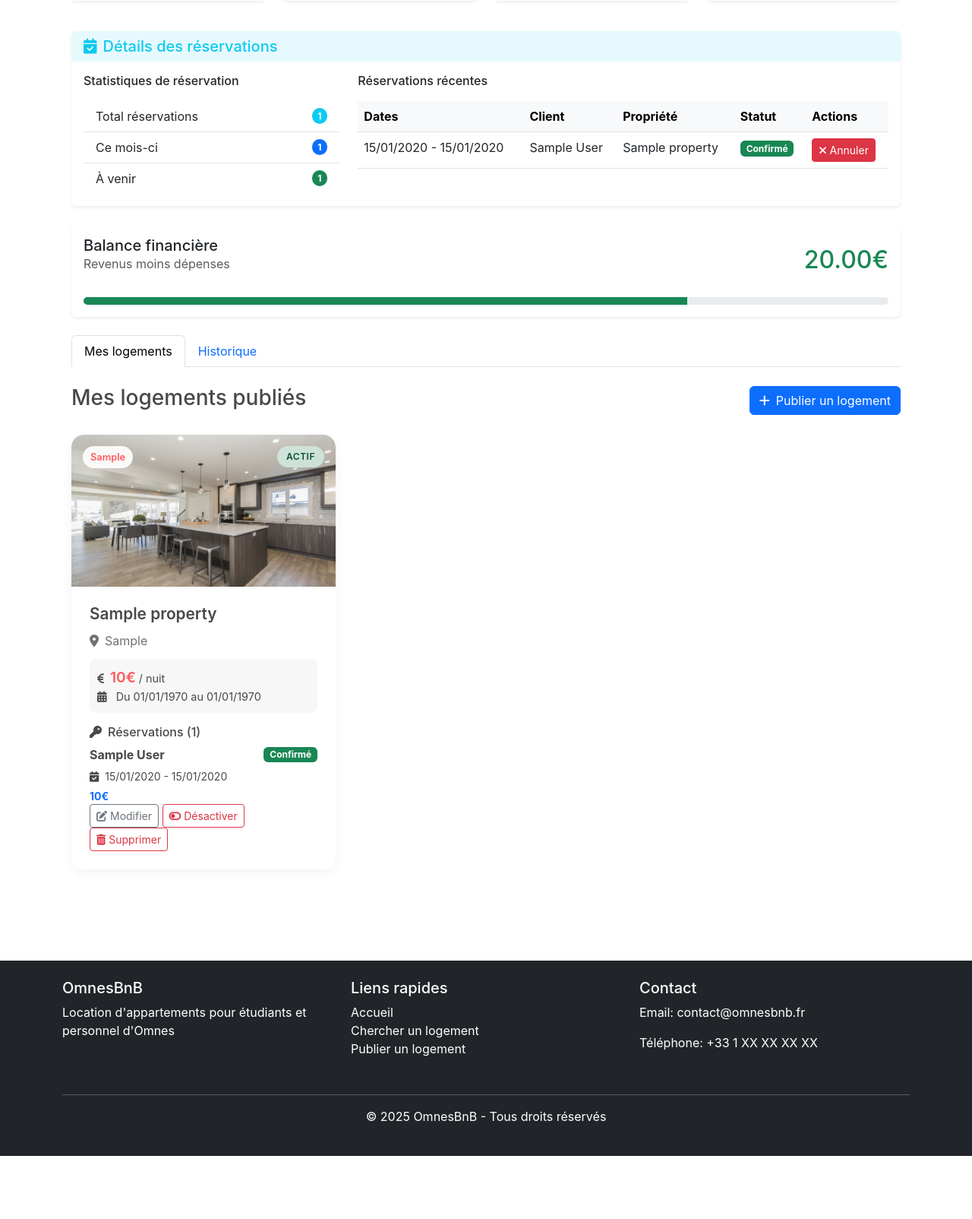
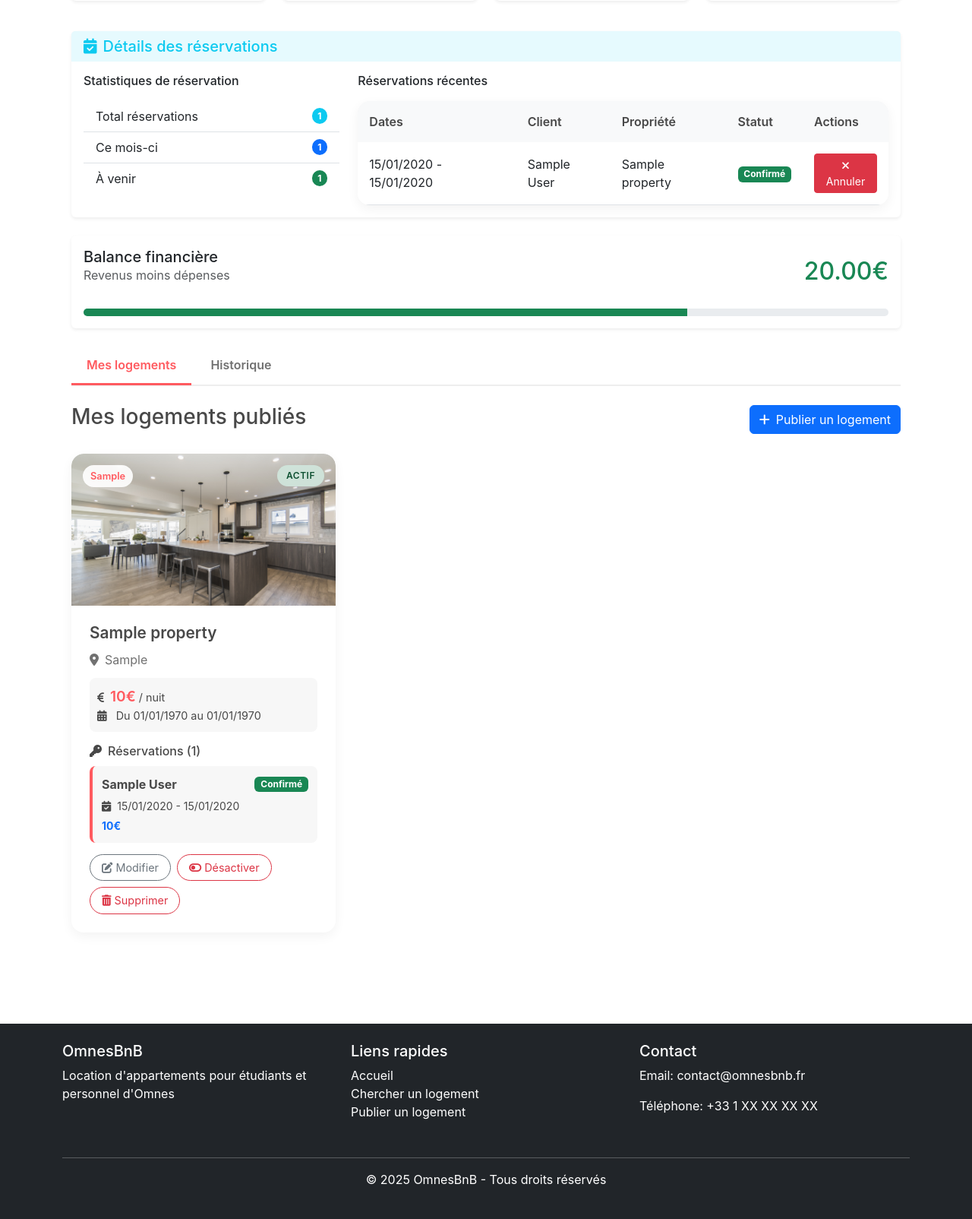
Before and after one commit to JeremyGnt/OmnesBnb, a PHP site: page /pages/my-rentals.php in a window 1280 px wide. Shown: the part 435-2039 px from the top of the page at 76% size. Before the commit the page ends 1956 px from the top, so only its background shows below. Run offline with PHP 8.4, Linux system fonts and the light colour scheme; the visitor is signed in with stand-in values (Sample User, id 1); tables that the repository leaves empty or names only in its code hold one stand-in row (values such as "Sample post").

Commit message:
New tab styling dans my-rentals.css

```diff
--- a/css/my-rentals.css
+++ b/css/my-rentals.css
@@ -145,27 +145,98 @@
     color: #444;
 }
 
-/* Card styling */
-.card-item {
-    background-color: #f8f8f8;
+
+.booking-item {
+    background-color: var(--light-bg);
     border-radius: 8px;
     padding: 12px;
     margin-top: 10px;
-    border-left: 4px solid #ff5a5f;
+    border-left: 4px solid var(--primary-color);
 }
 
-/* Button group */
-.button-group {
+.action-buttons {
     display: flex;
     flex-wrap: wrap;
     gap: 0.5rem;
     margin-top: 15px;
 }
 
-.button { /* Renamed for brevity */
+.action-buttons .btn {
     border-radius: 20px;
     padding: 6px 15px;
     font-size: 0.9rem;
+}
+
+/* Tabs styling */
+.nav-tabs {
+    border-bottom: 2px solid #eee;
+    margin-bottom: 25px;
+}
+
+.nav-tabs .nav-link {
     border: none;
-    cursor: pointer;
+    color: #717171;
+    font-weight: 600;
+    padding: 12px 20px;
+    margin-right: 5px;
+    transition: all 0.3s ease;
 }
+
+.nav-tabs .nav-link.active {
+    color: var(--primary-color);
+    background-color: transparent;
+    border-bottom: 3px solid var(--primary-color);
+}
+
+.nav-tabs .nav-link:hover:not(.active) {
+    color: var(--primary-color);
+    border-bottom: 3px solid rgba(255, 90, 95, 0.3);
+}
+
+/* History table styles */
+.table-responsive {
+    border-radius: var(--border-radius);
+    overflow: hidden;
+    box-shadow: 0 5px 15px rgba(0,0,0,0.05);
+}
+
+.table {
+    margin-bottom: 0;
+}
+
+.table thead {
+    background-color: var(--light-bg);
+}
+
+.table th {
+    padding: 15px;
+    font-weight: 600;
+    color: var(--secondary-color);
+    border-bottom: none;
+}
+
+.table td {
+    padding: 15px;
+    vertical-align: middle;
+}
+
+/* Modal styling */
+.modal-content {
+    border-radius: var(--border-radius);
+    border: none;
+    box-shadow: 0 10px 30px rgba(0,0,0,0.1);
+}
+
+.modal-header {
+    border-bottom: 2px solid #f8f9fa;
+    padding: 20px 25px;
+}
+
+.modal-body {
+    padding: 25px;
+}
+
+.modal-footer {
+    border-top: 2px solid #f8f9fa;
+    padding: 15px 25px;
+}
```
